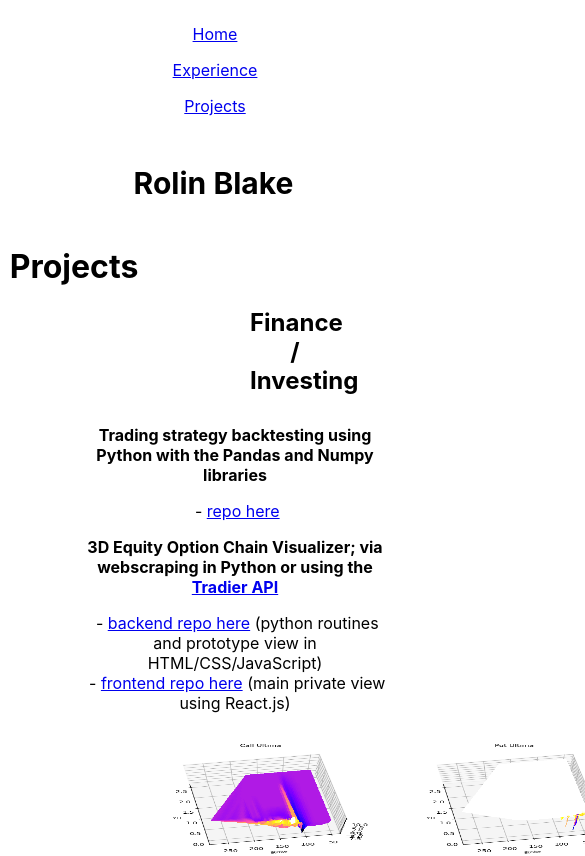
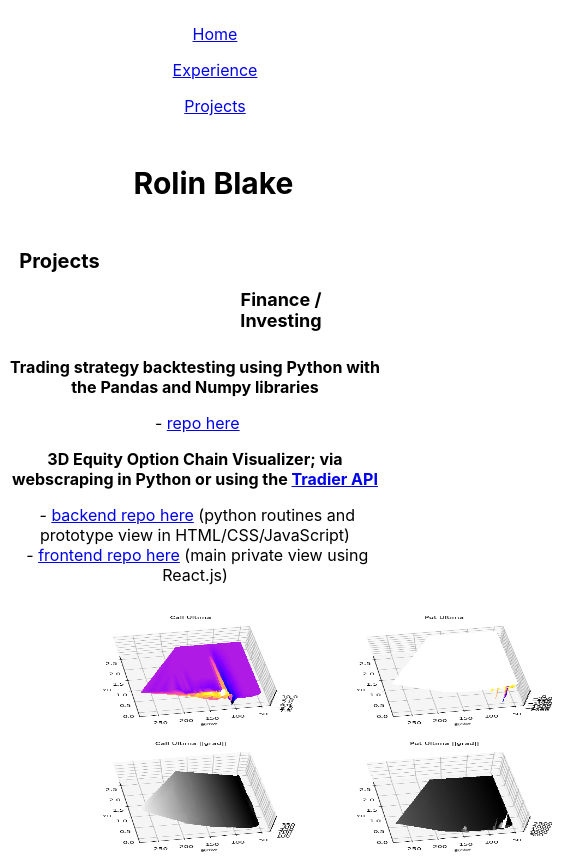
Before and after one commit to rolinmb/rmb-portfolio-react, a React (Create React App) app: page /projects in a window 390 px wide. Shown: the top 856 px of the page, 585 px wide, since content can reach past the window. Built offline with nearby package versions, Linux system fonts and the light colour scheme.

Commit message:
making sure components/png is deleted, more styling as well

```diff
--- a/src/components/Experience.css
+++ b/src/components/Experience.css
@@ -1,3 +1,39 @@
+#experience-page {
+  text-align: center;
+  padding: 20px;
+}
+
 h2 {
   margin-right: 50px;
 }
+
+.job-details li {
+  margin: 5px 0;
+}
+
+@media (max-width: 768px) {
+  #experience-page {
+    padding: 10px;
+  }
+
+  h1 {
+    font-size: 20px;
+  }
+
+  .job {
+    margin-bottom: 10px;
+  }
+
+  h2 {
+    font-size: 18px;
+    margin-bottom: 3px;
+  }
+
+  h3 {
+    font-size: 14px;
+  }
+
+  .job-details li {
+    margin: 3px 0;
+  }
+}
--- a/src/components/Home.css
+++ b/src/components/Home.css
@@ -0,0 +1,49 @@
+#home-page {
+  text-align: center;
+  padding: 20px;
+}
+
+h1 {
+  font-size: 24px;
+}
+
+.home-content-wrap {
+  margin: 20px 0;
+}
+
+h2 {
+  font-size: 20px;
+  margin-bottom: 10px;
+}
+
+.home-content-wrap ul {
+  list-style: none;
+  padding: 0;
+}
+
+.home-content-wrap li {
+  margin: 10px 0;
+}
+
+.home-content-wrap p {
+  font-weight: bold;
+}
+
+@media (max-width: 768px) {
+  #home-page {
+    padding: 10px;
+  }
+
+  h1 {
+    font-size: 20px;
+  }
+
+  .home-content-wrap {
+    margin: 10px 0;
+  }
+
+  h2 {
+    font-size: 18px;
+    margin-bottom: 5px;
+  }
+}
--- a/src/components/Projects.css
+++ b/src/components/Projects.css
@@ -1,4 +1,54 @@
-#projects-page p {
+#projects-page {
   text-align: center;
+  padding: 20px;
+}
+
+h1 {
+  font-size: 24px;
+}
+
+.projects-list {
+  list-style: none;
+  padding: 0;
+}
+
+.projects-list li {
+  margin: 20px 0;
+}
+
+.projects-list h2 {
+  font-size: 20px;
+  margin-bottom: 10px;
+}
+
+.projects-sublist {
+  list-style: none;
+  padding: 0;
+}
+
+.projects-sublist li {
+  margin: 10px 0;
+}
+
+.projects-sublist p {
   font-weight: bold;
 }
+
+@media (max-width: 768px) {
+  #projects-page {
+    padding: 10px;
+  }
+
+  h1 {
+    font-size: 20px;
+  }
+
+  .projects-list li {
+    margin: 10px 0;
+  }
+
+  .projects-list h2 {
+    font-size: 18px;
+    margin-bottom: 5px;
+  }
+}
```
